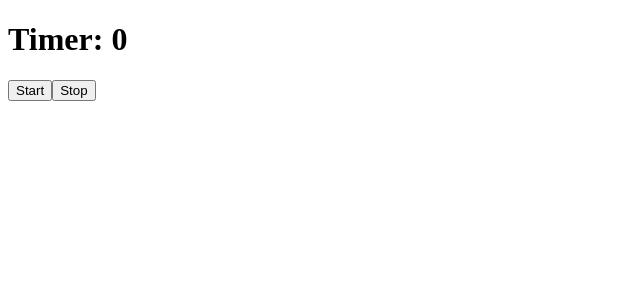
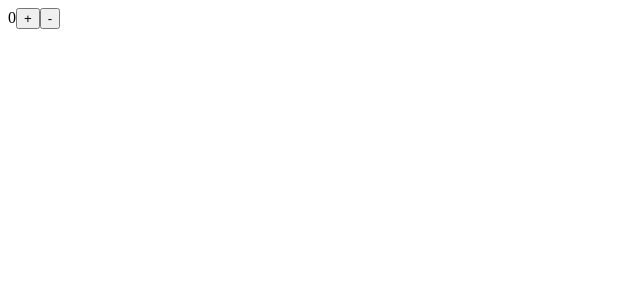
Before and after one commit to Ayu85/CommonReactHooks, a React (Vite) app: page / in a window 1280 px wide. Shown: the top 300 px of the page, without its empty margins (0-640 px from the left). Built offline with nearby package versions, Linux system fonts and the light colour scheme.

Commit message:
useCouter hook impl.

```diff
--- a/src/App.jsx
+++ b/src/App.jsx
@@ -1,14 +1,19 @@
 import "./App.css";
+import useCounter from "./components/customHooks/useCounter";
 import FocusInput from "./components/useRef/Case1";
 import Chat from "./components/useRef/Case2";
 import Stopwatch from "./components/useRef/Case3";
 
 export default function App() {
+  const {value,increment,decrement}=useCounter()
   return (
     <main>
       {/* <FocusInput /> */}
       {/* <Chat/> */}
-      <Stopwatch/>
+      {/* <Stopwatch/> */}
+      {value}
+      <button onClick={increment}>+</button>
+      <button onClick={decrement}>-</button>
     </main>
   );
 }
--- /dev/null
+++ b/src/components/customHooks/useCounter.jsx
@@ -0,0 +1,14 @@
+import { useState } from "react"
+
+const useCounter=()=>{
+  const [value,setValue]=useState(0)
+  const increment=()=>{
+    setValue(value+1)
+  }
+  const decrement=()=>{
+    setValue(value-1)
+  }
+  return {value,increment,decrement}
+}
+
+export default useCounter
```
